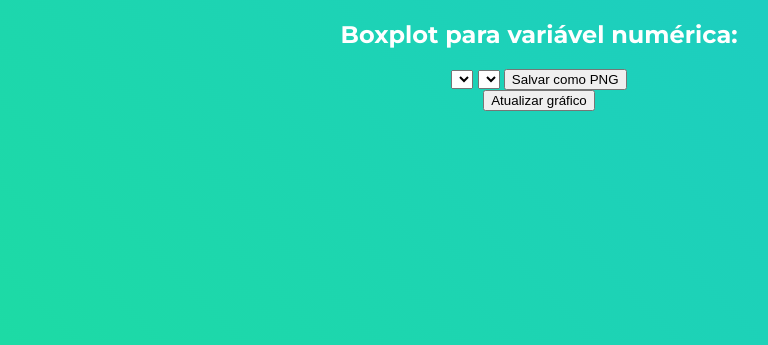
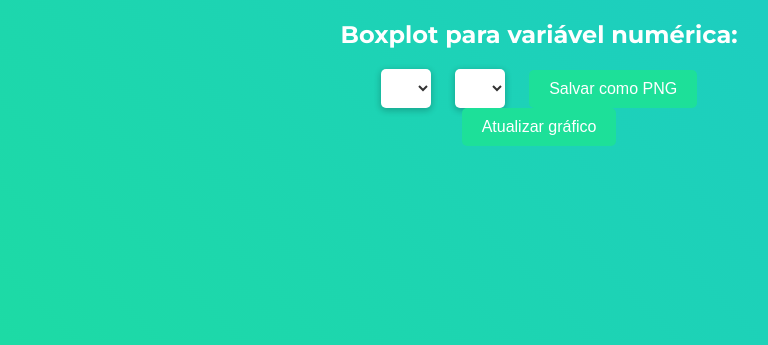
Before and after one commit to JPSchettino/pythonapp, a Flask app: template templates/grafico.html in a window 1280 px wide. Shown: the part 90-435 px from the top of the page, without its empty margins (101-869 px from the left). Run offline with Flask 3, Linux system fonts and the light colour scheme; the template is opened without the code that fills it, so the values that code supplies are empty; some libraries are stand-ins or nearby versions.

Commit message:
finalizando modificações

```diff
--- a/app.py
+++ b/app.py
@@ -157,7 +157,7 @@ def resumo():
 
     summary = dataframe.describe(include='all')
     summary.fillna('-', inplace=True)
-    summary.rename(index={'count': 'contagem', 'mean': 'média', 'std': 'desvio padrão', 'min': 'mínimo', '25%': '1º quartil', '50%': 'mediana', '75%': '3º quartil', 'max': 'máximo'}, inplace=True)  # Traduz os nomes das métricas para o português
+    summary.rename(index={'count': 'contagem', 'mean': 'média', 'std': 'desvio padrão', 'min': 'mínimo', '25%': '1º quartil', '50%': 'mediana', '75%': '3º quartil', 'max': 'máximo', 'unique': 'Níveis distintos'}, inplace=True)  # Traduz os nomes das métricas para o português
     summary_html = summary.to_html()
 
     return render_template('resumo.html', summary_html=summary_html, filters_string=filters_string)
@@ -322,7 +322,7 @@ def teste():
                 # Descriptive statistics
                 mean = np.mean(group)
                 std = np.std(group)
-                results_descriptive.append({'Variable': f'{cat_var} = {groups.keys()[i]}', 'Mean': mean, 'Std Dev': std})
+                results_descriptive.append({'Variable': f'{cat_var} = {groups.keys()[i]} - {num_var}', 'Mean': mean, 'Std Dev': std})
 
                 # Se a distribuição for normal, aplicar um teste paramétrico (ex: T-test)
                 if p > 0.05:
@@ -370,6 +370,7 @@ def teste():
     results_tests_df.rename(columns={'Variable': 'Variável', 'Test': 'Teste', 'Statistic': 'Estatística do teste', 'p-value': 'p-valor','Mean Difference':'Diferença entre as médias'}, inplace=True)  # Traduz os nomes das métricas para o português
     results_descriptive_df.rename(columns={'Variable': 'Variável', 'Mean': 'Média', 'Std Dev': 'Desvio padrão'}, inplace=True)  # Traduz os nomes das métricas para o português
 
+    significant_vars = set(results_tests_df[results_tests_df['p-valor'] < 0.05]['Variável'].str.split(' vs ').str[0].str.split(' - ').str[0])
 
     results_normality_html = results_normality_df.to_html(index=False).replace("<table", "<table class='results'").replace("<thead>", "<thead class='thead-dark'>")
     results_tests_html = results_tests_df.to_html(index=False).replace("<table", "<table class='results'").replace("<thead>", "<thead class='thead-dark'>")
@@ -382,6 +383,24 @@ def teste():
         for row in table.find_all('tr'):
             cells = row.find_all('td')
             if cells:
+                p_value = float(cells[-1].text)
+                if p_value < 0.05:
+                    span = soup.new_tag('span', style="color: red")
+                    span.string = cells[-1].text
+                    cells[-1].string.replace_with(span)
+        return str(soup)
+
+    def highlight_p_values1(html, significant_vars):
+        soup = BeautifulSoup(html, "html.parser")
+        table = soup.find('table')
+        for row in table.find_all('tr'):
+            cells = row.find_all('td')
+            if cells:
+                variable = cells[0].text.split(' - ')[0]  # Extrai o nome da variável
+                if variable in significant_vars:
+                    span = soup.new_tag('span', style="color: blue")  # Aqui escolhi a cor azul, mas você pode alterar conforme preferir
+                    span.string = cells[0].text
+                    cells[0].string.replace_with(span)
                 p_value = float(cells[-1].text)
                 if p_value < 0.05:
                     span = soup.new_tag('span', style="color: red")
@@ -407,6 +426,7 @@ def teste():
 
     results_normality_html = highlight_p_values(results_normality_html)
     results_tests_html = highlight_p_values2(results_tests_html)
+    results_descriptive_html = highlight_p_values1(results_descriptive_html, significant_vars)
 
 
 
--- a/templates/grafico.html
+++ b/templates/grafico.html
@@ -57,6 +57,46 @@
         .sidebar ul li a {
             color: white;
             text-decoration: none;
+        }
+        select {
+            padding: 10px 15px;
+            border: none;
+            border-radius: 5px;
+            box-shadow: 0px 2px 6px 1px rgba(0, 0, 0, 0.2);
+            font-size: 16px;
+            color: #333;
+            background-color: white;
+            margin-right: 20px;
+            transition: all 0.3s ease;
+        }
+
+        select:focus {
+            box-shadow: 0px 2px 6px 1px #1de099;
+            outline: none;
+        }
+
+        button {
+            padding: 10px 20px;
+            border: none;
+            border-radius: 5px;
+            color: white;
+            background-color: #1de099;
+            font-size: 16px;
+            cursor: pointer;
+            transition: all 0.3s ease;
+        }
+
+        button:hover {
+            background-color: #1dc8cd;
+        }
+
+        button:active {
+            transform: scale(0.98);
+        }
+
+        button:disabled {
+            background-color: #ccc;
+            cursor: not-allowed;
         }
     </style>
 </head>
```
Also changed, not shown: templates/index.html (+33 -3 lines), 1 other file.
